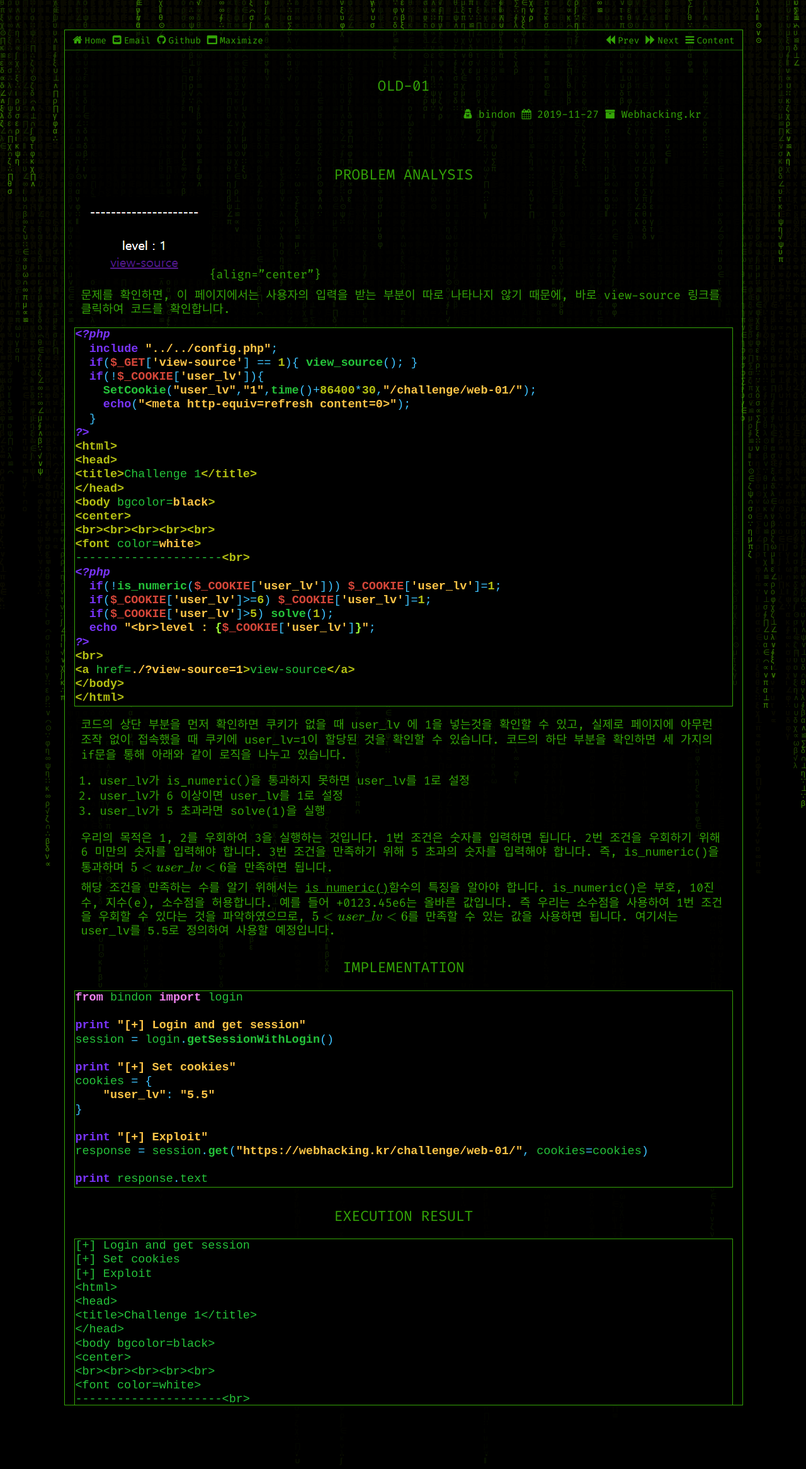
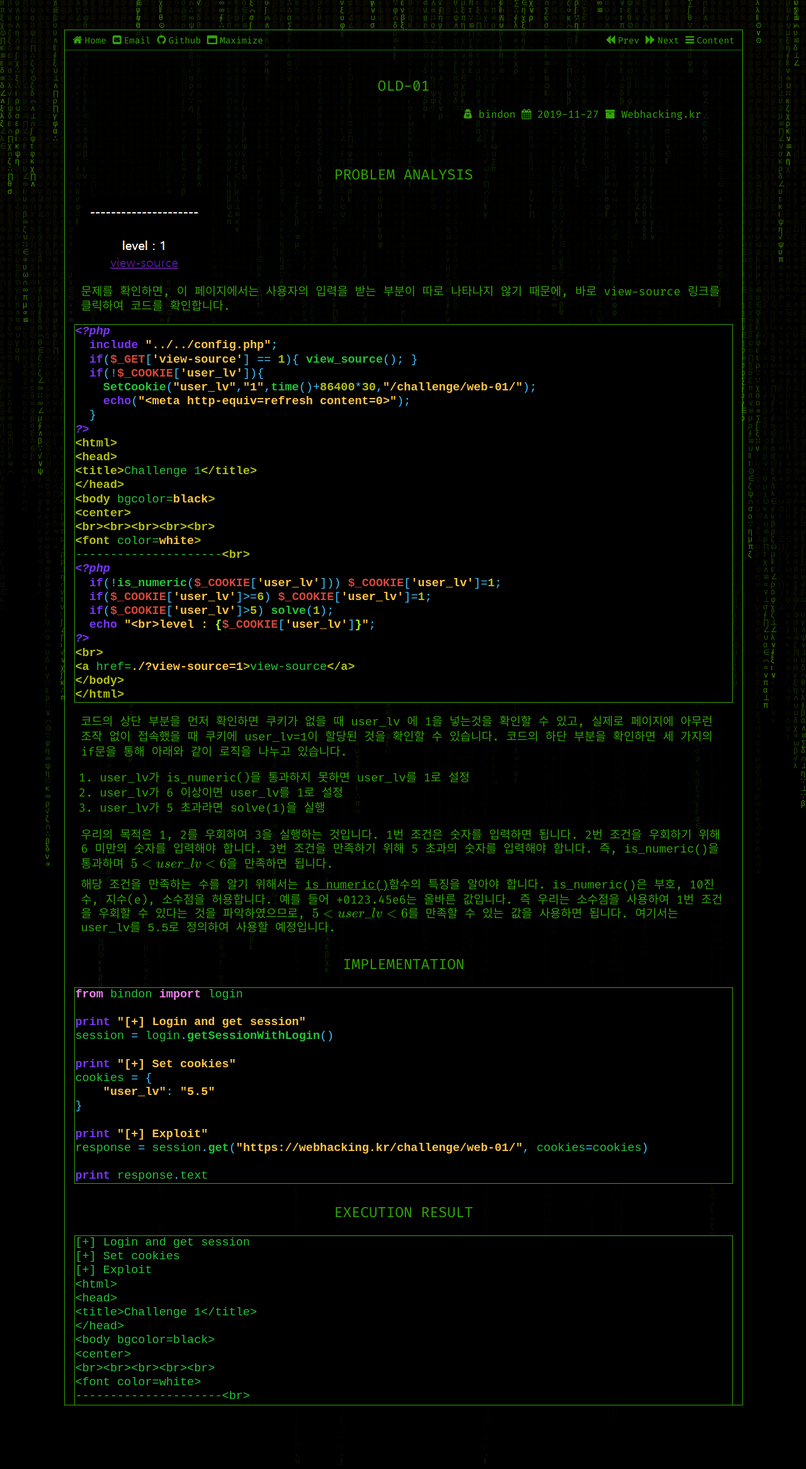
Before and after one commit to bindon/bindon.github.io, a Jekyll site: the page built from _posts/Web Hacking KR/2019-11-27-old01.md, in a window 1280 px wide. Shown: the whole page at 63% size. Built offline with Jekyll 4.4.1, drawn with Linux system fonts in a browser that asks for light colours; formulas are drawn with MathJax 3.

Commit message:
Change align center.....

```diff
--- a/_posts/Web Hacking KR/2019-11-27-old01.md
+++ b/_posts/Web Hacking KR/2019-11-27-old01.md
@@ -7,7 +7,7 @@
 ---
 
 # Problem Analysis
-![old-01-problem]({{site.url}}{{site.baseurl}}{{site.assets_path}}/img/posts/Web Hacking KR/old-01-problem.png){align="center"}
+![old-01-problem]({{site.url}}{{site.baseurl}}{{site.assets_path}}/img/posts/Web Hacking KR/old-01-problem.png){:align="center"}
 
 문제를 확인하면, 이 페이지에서는 사용자의 입력을 받는 부분이 따로 나타나지 않기 때문에, 바로 view-source 링크를 클릭하여 코드를 확인합니다.
 
```
Also changed, not shown: _posts/Security Guide/2019-11-25-ecdh.md (+1 -1 lines).
